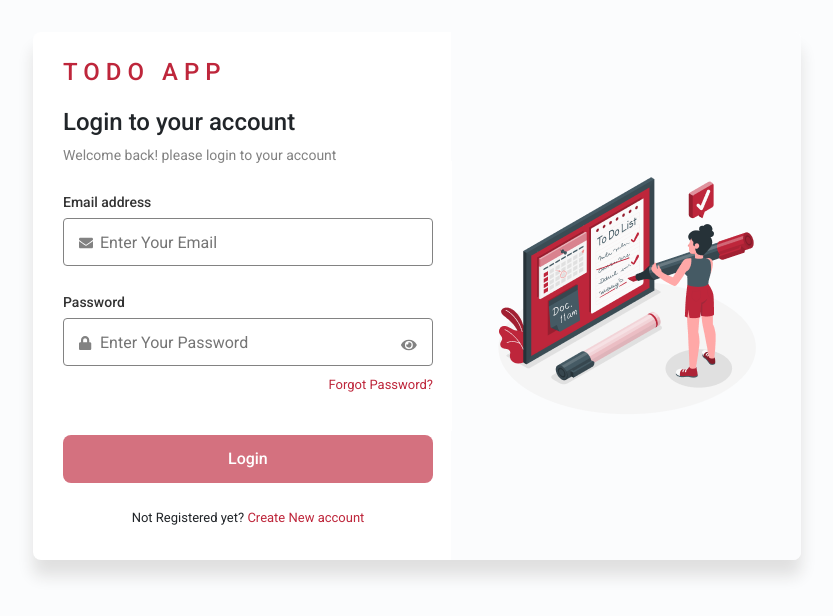
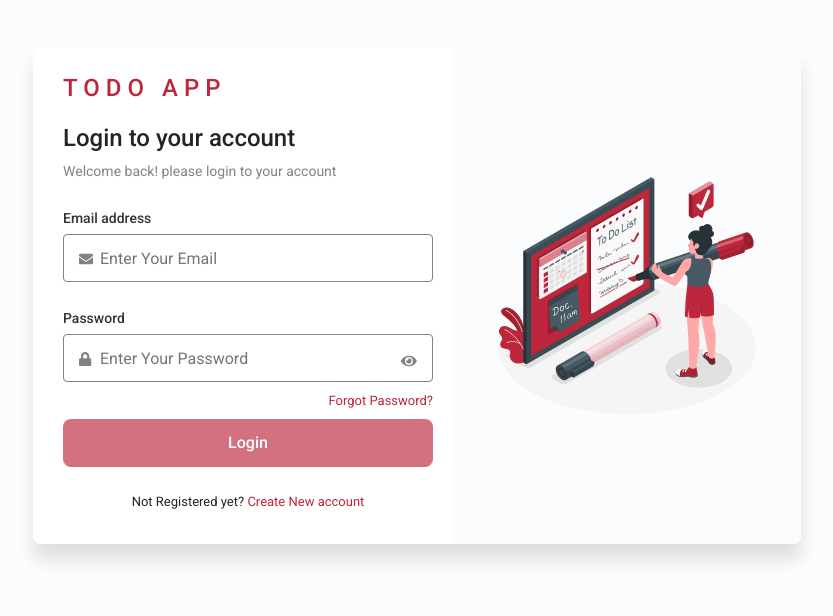
Before and after one commit to sthasubin429/todoapp, an Angular app: page /login in a window 1280 px wide. Shown: the part 104-720 px from the top of the page, without its empty margins (223-1056 px from the left). Built offline with nearby package versions, Linux system fonts and the light colour scheme.

Commit message:
FEAT(button): button component created
re-usable button component cread
implemented new button compoenent as login button

```diff
--- a/src/app/app.module.ts
+++ b/src/app/app.module.ts
@@ -9,9 +9,10 @@ import { ReactiveFormsModule } from '@angular/forms';
 import { LoginComponent } from './components/login/login.component';
 import { HomeComponent } from './components/home/home.component';
 import { FontAwesomeModule } from '@fortawesome/angular-fontawesome';
+import { ButtonComponent } from './components/button/button.component';
 
 @NgModule({
-  declarations: [AppComponent, LoginComponent, HomeComponent],
+  declarations: [AppComponent, LoginComponent, HomeComponent, ButtonComponent],
   imports: [BrowserModule, AppRoutingModule, ReactiveFormsModule, FontAwesomeModule],
   providers: [],
   bootstrap: [AppComponent],
--- /dev/null
+++ b/src/app/components/button/button.component.html
@@ -0,0 +1,8 @@
+<button
+  [ngStyle]="{ width: width }"
+  class="btn"
+  (click)="onClick()"
+  [disabled]="disabled"
+>
+  {{ text }}
+</button>
--- /dev/null
+++ b/src/app/components/button/button.component.scss
@@ -0,0 +1,17 @@
+@use '../../scss/variables.scss' as *;
+
+.btn {
+  border: none;
+  background-color: $color-primary;
+  color: #fff;
+  padding: 12px 40px;
+  height: 48px;
+  border-radius: 8px;
+  font-weight: 500;
+  font-size: 16px;
+  line-height: 24px;
+}
+.btn:focus {
+  outline: none;
+  box-shadow: none;
+}
--- /dev/null
+++ b/src/app/components/button/button.component.ts
@@ -0,0 +1,21 @@
+import { Component, EventEmitter, Input, OnInit, Output } from '@angular/core';
+
+@Component({
+  selector: 'app-button',
+  templateUrl: './button.component.html',
+  styleUrls: ['./button.component.scss'],
+})
+export class ButtonComponent implements OnInit {
+  @Input() text: string;
+  @Input() width: string;
+  @Input() disabled: boolean;
+  @Output() btnClick = new EventEmitter();
+
+  constructor() {}
+
+  ngOnInit(): void {}
+
+  onClick() {
+    this.btnClick.emit();
+  }
+}
--- a/src/app/components/login/login.component.html
+++ b/src/app/components/login/login.component.html
@@ -78,13 +78,13 @@
           </div>
         </div>
         <div class="form-group">
-          <button
-            type="submit"
-            class="btn btn-login"
+          <app-button
+            width="370px"
+            text="Login"
+            (btnClick)="submitButton()"
             [disabled]="myForm.invalid"
-          >
-            Login
-          </button>
+          ></app-button>
+
           <div *ngIf="submit && !formValid" class="valid-text">Form Valid</div>
         </div>
       </form>
--- a/src/app/components/login/login.component.scss
+++ b/src/app/components/login/login.component.scss
@@ -69,10 +69,10 @@
             line-height: 21px;
             padding: 12px 0 0 24px;
           }
-          .btn-login {
-            padding: 12px 165px;
-            margin-top: 2rem;
-          }
+          //  .btn-login {
+          //    padding: 12px 165px;
+          //    margin-top: 2rem;
+          //  }
         }
       }
       .login-footer {
--- a/src/app/components/login/login.component.ts
+++ b/src/app/components/login/login.component.ts
@@ -64,6 +64,9 @@ export class LoginComponent implements OnInit {
     return this.myForm.get('password');
   }
 
+  //Use either FormSubmit or SubmitButton
+  //Both gives same results through different process
+
   formSubmit(): void {
     this.submit = true;
     if (
@@ -76,6 +79,10 @@ export class LoginComponent implements OnInit {
     }
     console.log(this.model.email, this.model.password);
   }
+  submitButton(): void {
+    console.log('Form Submitted');
+    console.log(this.myForm.value);
+  }
   showHidePassword(): void {
     this.showPassword = !this.showPassword;
     if (this.showPassword) {
--- a/src/styles.scss
+++ b/src/styles.scss
@@ -91,19 +91,3 @@ h3 {
     box-shadow: 0 0 0 1px $color-primary;
   }
 }
-
-.btn {
-  border: none;
-  background-color: $color-primary;
-  color: #fff;
-  padding: 12px 40px;
-  height: 48px;
-  border-radius: 8px;
-  font-weight: 500;
-  font-size: 16px;
-  line-height: 24px;
-}
-.btn:focus {
-  outline: none;
-  box-shadow: none;
-}
```
Also changed, not shown: 1 other file (tests, documents, lock files or other folders).
